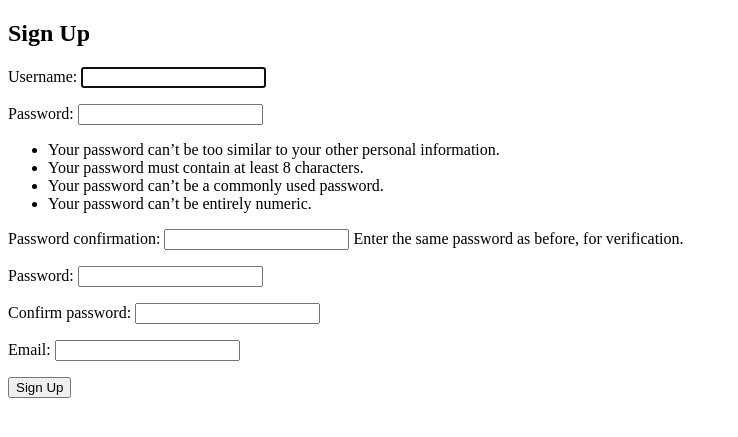
After one commit to pourya90091/pourya90091Website, a Django app: page /accounts/signup in a window 1280 px wide. The commit adds this page. Shown: the top 437 px of the page, without its empty margins (0-738 px from the left). Run offline with Django 5.2, Linux system fonts and the light colour scheme.

Commit message:
file: Add accounts/urls.py (plus implement get method of SignUpView and LoginView)

```diff
--- a/accounts/forms.py
+++ b/accounts/forms.py
@@ -4,20 +4,12 @@ from accounts.models import User
 
 
 class SignUpForm(UserCreationForm):
-    username = forms.CharField(max_length=30, required=True)
-    password1 = forms.CharField(max_length=30, required=True)
-    password2 = forms.CharField(max_length=30, required=True)
-    email = forms.EmailField(max_length=254)
-
-    class Meta:
-        model = User
-        fields = ("username", "password1", "password2", "email")
+    username = forms.CharField(max_length=50, required=True)
+    password = forms.CharField(max_length=80, required=True)
+    confirm_password = forms.CharField(max_length=80, required=True)
+    email = forms.EmailField(max_length=100)
 
 
 class LoginForm(forms.Form):
-    username = forms.CharField(max_length=30, required=True)
-    password = forms.CharField(max_length=30, required=True)
-
-    class Meta:
-        model = User
-        fields = ("username", "password")
+    username = forms.CharField(max_length=50, required=True)
+    password = forms.CharField(max_length=80, required=True)
--- /dev/null
+++ b/accounts/urls.py
@@ -0,0 +1,7 @@
+from django.urls import path
+from accounts import views
+
+urlpatterns = [
+    path("signup", views.SignUpView.as_view(), name="signup"),
+    path("login", views.LoginView.as_view(), name="login"),
+]
--- a/accounts/views.py
+++ b/accounts/views.py
@@ -13,7 +13,9 @@ User = get_user_model()
 
 class SignUpView(View):
     def get(self, req: HttpRequest):
-        pass
+        return render(req, 'accounts/signup.html', {
+            'signup_form': SignUpForm()
+        })
 
     def post(self, req: HttpRequest):
         pass
@@ -21,7 +23,9 @@ class SignUpView(View):
 
 class LoginView(View):
     def get(self, req: HttpRequest):
-        pass
+        return render(req, 'accounts/login.html', {
+            'login_form': LoginForm()
+        })
 
     def post(self, req: HttpRequest):
         pass
--- a/pourya90091/urls.py
+++ b/pourya90091/urls.py
@@ -21,5 +21,5 @@ from pourya90091 import views
 urlpatterns = [
     path('admin/', admin.site.urls),
     path('', views.index, name='index'),
-    path("accounts/", include("django.contrib.auth.urls")),
+    path("accounts/", include("accounts.urls")),
 ]
--- a/templates/registration/login.html
+++ b/templates/accounts/login.html
@@ -6,7 +6,7 @@
   <h2>Log In</h2>
   <form method="post">
     {% csrf_token %}
-    {{ form.as_p }}
+    {{ login_form.as_p }}
     <button type="submit">Log In</button>
   </form>
 {% endblock %}
--- /dev/null
+++ b/templates/accounts/signup.html
@@ -0,0 +1,12 @@
+{% extends 'layout.html' %}
+
+{% block title %}Sign Up Page{% endblock %}
+
+{% block body %}
+  <h2>Sign Up</h2>
+  <form method="post">
+    {% csrf_token %}
+    {{ signup_form.as_p }}
+    <button type="submit">Sign Up</button>
+  </form>
+{% endblock %}
```
